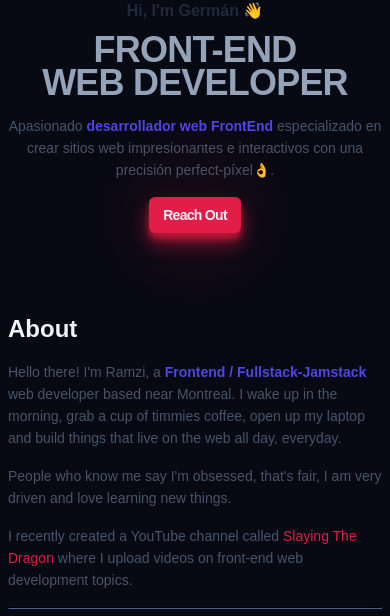
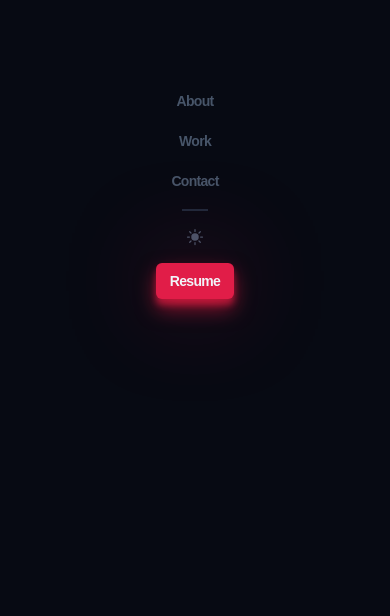
Before and after one commit to german-rs/portafolio_1, a website built with Vite: page index.html in a window 390 px wide. Both pictures are taken after a click on the button 370 px from the left and 44 px from the top of the page. Shown: the part 228-844 px from the top of the page. Built offline with nearby package versions, Linux system fonts and the light colour scheme; a web font is replaced by a local one.

Commit message:
Mobile nav

```diff
--- a/index.html
+++ b/index.html
@@ -45,6 +45,35 @@
       </button>
     </nav>
   </header>
+  <!-- Mobile navigation -->
+  <div class="mobile-nav">
+    <nav>
+      <ul class="mobile-nav__menu">
+        <li>
+          <a class="mobile-nav__link" href="#about">About</a>
+        </li>
+        <li>
+          <a class="mobile-nav__link" href="#featured">Work</a>
+        </li>
+        <li>
+          <a class="mobile-nav__link" href="#contact">Contact</a>
+        </li>
+        <li class="mobile-nav__link-line"></li>
+        <li>
+          <button class="mobile-nav__sun">
+            <svg xmlns="http://www.w3.org/2000/svg" viewBox="0 0 24 24" fill="currentColor">
+              <path
+                d="M12 2.25a.75.75 0 0 1 .75.75v2.25a.75.75 0 0 1-1.5 0V3a.75.75 0 0 1 .75-.75ZM7.5 12a4.5 4.5 0 1 1 9 0 4.5 4.5 0 0 1-9 0ZM18.894 6.166a.75.75 0 0 0-1.06-1.06l-1.591 1.59a.75.75 0 1 0 1.06 1.061l1.591-1.59ZM21.75 12a.75.75 0 0 1-.75.75h-2.25a.75.75 0 0 1 0-1.5H21a.75.75 0 0 1 .75.75ZM17.834 18.894a.75.75 0 0 0 1.06-1.06l-1.59-1.591a.75.75 0 1 0-1.061 1.06l1.59 1.591ZM12 18a.75.75 0 0 1 .75.75V21a.75.75 0 0 1-1.5 0v-2.25A.75.75 0 0 1 12 18ZM7.758 17.303a.75.75 0 0 0-1.061-1.06l-1.591 1.59a.75.75 0 0 0 1.06 1.061l1.591-1.59ZM6 12a.75.75 0 0 1-.75.75H3a.75.75 0 0 1 0-1.5h2.25A.75.75 0 0 1 6 12ZM6.697 7.757a.75.75 0 0 0 1.06-1.06l-1.59-1.591a.75.75 0 0 0-1.061 1.06l1.59 1.591Z" />
+            </svg>
+          </button>
+        </li>
+        <li>
+          <a class="mobile-nav__btn btn" href="">Resume</a>
+        </li>
+      </ul>
+    </nav>
+  </div>
+  <!-- End Mobile navigation -->
   <main>
     <section class="hero container">
       <img class="hero__img" src="/logo.webp" alt="Profile picture">
@@ -57,7 +86,7 @@
       </p>
       <a class="hero__btn btn" href="#">reach out</a>
     </section>
-    <section class="about container section">
+    <section id="about" class="about container section">
       <div class="about__content">
         <h2 class="about__title">About</h2>
         <p class="about__description">Hello there! I'm Ramzi, a
@@ -90,7 +119,7 @@
         <img class="about__img" src="/logo.webp" alt="profile picture">
       </div>
     </section>
-    <section class="featured container section">
+    <section id="featured" class="featured container section">
       <h3 class="featured__subtitle">Featured Project</h3>
       <div class="featured__wrapper">
         <h2 class="featured__title">Slaying The Dragon</h2>
@@ -159,7 +188,7 @@
       </div>
     </section>
 
-    <section class="work container section">
+    <section id="work" class="work container section">
       <h2 class="work__title">Projects</h2>
       <p class="work__description">Lorem ipsum dolor sit amet consectetur adipisicing elit. Blanditiis
         placeat ducimus at autem amet debitis odit qui officia aperiam sed.
@@ -269,7 +298,7 @@
         </div>
       </div>
     </section>
-    <section class="contact container section">
+    <section id="contact" class="contact container section">
       <h2 class="contact__title">Get In Contact</h2>
       <p class="contact__description">
         Lorem ipsum, dolor sit amet consectetur adipisicing elit.
--- a/src/main.js
+++ b/src/main.js
@@ -7,4 +7,9 @@ import '../styles/components/featured.css';
 import '../styles/components/work.css';
 import '../styles/components/contact.css';
 import '../styles/components/footer.css';
+import '../styles/components/mobile-nav.css';
 import '../styles/utils.css';
+
+import mobileNav from './utils/mobile-nav';
+
+mobileNav();
--- /dev/null
+++ b/src/utils/mobile-nav.js
@@ -0,0 +1,35 @@
+const mobileNav = () => {
+
+    const headerBtn = document.querySelector('.header__bars');
+    const mobileNav = document.querySelector('.mobile-nav');
+    const mobileLinks = document.querySelectorAll('.mobile-nav__link');
+
+    //State.
+    let isMobileNavOpen = false;
+
+    headerBtn.addEventListener('click', () => {
+        isMobileNavOpen = !isMobileNavOpen;
+
+        if (isMobileNavOpen) {
+            mobileNav.style.display = 'flex';
+            document.body.style.overflowY = 'hidden';
+        } else {
+            mobileNav.style.display = 'none';
+            document.body.style.overflowY = 'auto';
+        }
+    });
+
+    mobileLinks.forEach(link => {
+
+        link.addEventListener('click', () => {
+            isMobileNavOpen = false;
+            mobileNav.style.display = 'none';
+            document.body.style.overflowY = 'auto';
+
+            // https://youtu.be/dLDn_k8GmaU?si=aQoAx81RT_FCRE0x&t=9724
+        });
+    });
+
+}
+
+export default mobileNav;
--- a/styles/components/footer.css
+++ b/styles/components/footer.css
@@ -7,5 +7,3 @@
     letter-spacing: 0.2em;
     user-select: none;
 }
-
-/* https://youtu.be/dLDn_k8GmaU?si=bnunuBFGZJj6I1ob&t=8012 */
--- a/styles/components/header.css
+++ b/styles/components/header.css
@@ -4,6 +4,8 @@
     align-items: center;
     padding-top: 2rem;
     padding-bottom: 2rem;
+    position: relative;
+    z-index: 2;
 }
 
 .header__menu{
--- /dev/null
+++ b/styles/components/mobile-nav.css
@@ -0,0 +1,52 @@
+.mobile-nav{
+    position: absolute;
+    top: 0;
+    left: 0;
+    z-index: 1;
+    width: 100%;
+    height: 100%;
+    background-color: var(--clr-dark);
+    display: none;
+    justify-content: center;
+    align-items: center;
+    text-align: center;
+}
+
+.mobile-nav__menu{
+    list-style: none;
+    padding: 0;
+    display: flex;
+    flex-direction: column;
+    justify-content: center;
+    align-items: center;
+    gap: 1rem;
+}
+
+.mobile-nav__link{
+    font-size: var(--size-sm);
+    text-decoration: none;
+    font-weight: 600;
+    color: var(--clr-slate600);
+    letter-spacing: -0.05em;
+    transition: color 0.3s;
+}
+
+.mobile-nav__link:hover{
+    color: var(--clr-rose);
+}
+
+.mobile-nav__link-line{
+    border: 1px solid var(--clr-slate800);
+    padding-right: 1.5em;
+}
+
+.mobile-nav__sun{
+    display: block;
+    width: var(--size-xl);
+    height: var(--size-xl);
+    color: var(--clr-slate600);
+}
+
+.mobile-nav__btn{
+    font-size: var(--size-sm);
+}
```
